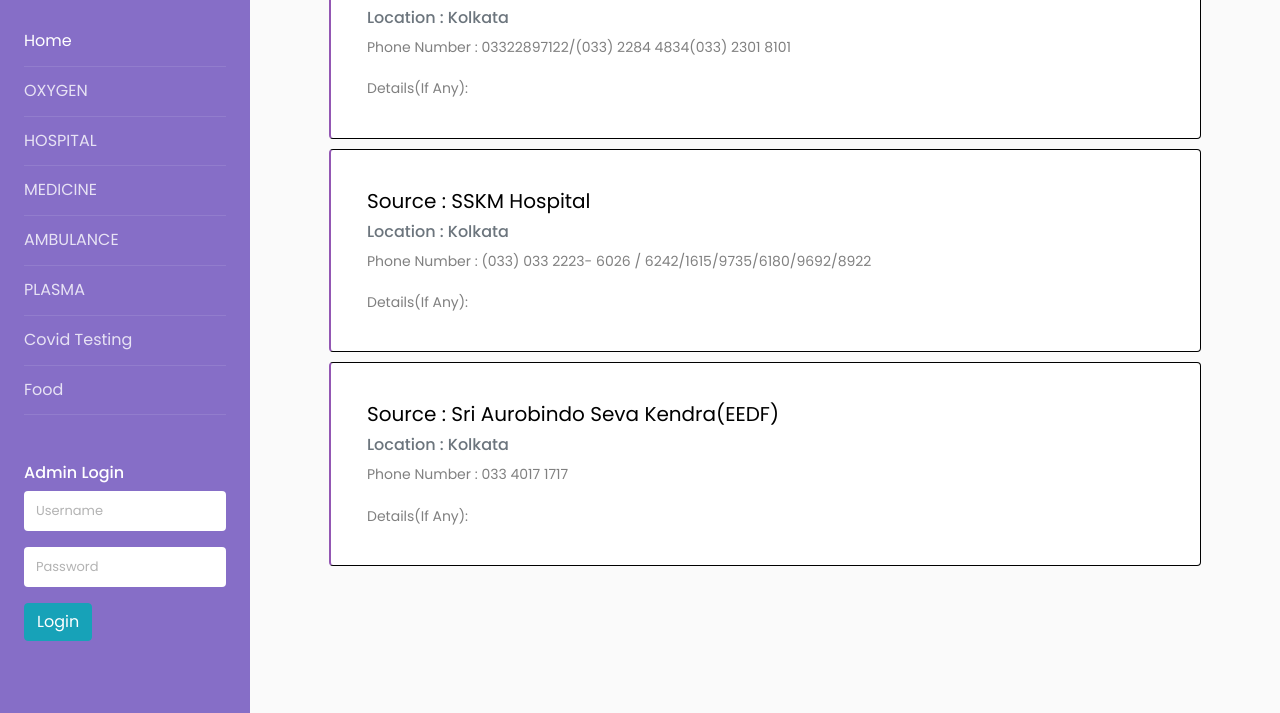
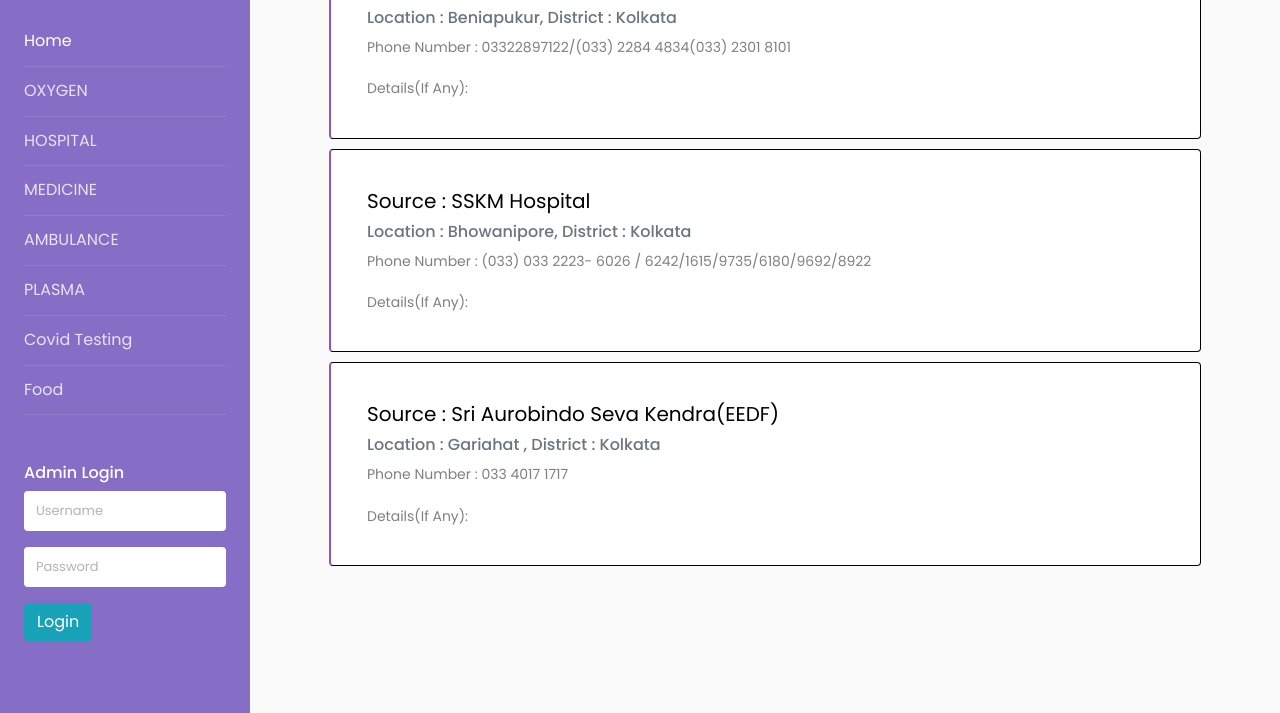
Before and after one commit to Ayush-projects/cryptox, a plain HTML site: page hospital.html in a window 1280 px wide. Shown: the part 171-884 px from the top of the page. Drawn offline with Linux system fonts and the light colour scheme.

Commit message:
added district

```diff
--- a/hospital.html
+++ b/hospital.html
@@ -104,9 +104,9 @@
 
     <script>
         const apiResult = [
-    {hospital: 'Calcutta Medical College', location: 'Kolkata', number: '03322897122/(033) 2284 4834(033) 2301 8101', details : ''},
-    {hospital: 'SSKM Hospital', location: 'Kolkata', number: '(033) 033 2223- 6026 / 6242/1615/9735/6180/9692/8922', details : ''},
-    {hospital: 'Sri Aurobindo Seva Kendra(EEDF)', location: 'Kolkata', number: '033 4017 1717', details : ''},
+    {hospital: 'Calcutta Medical College', district: 'Kolkata', location:'Beniapukur',  number: '03322897122/(033) 2284 4834(033) 2301 8101', details : ''},
+    {hospital: 'SSKM Hospital', district: 'Kolkata', location:'Bhowanipore', number: '(033) 033 2223- 6026 / 6242/1615/9735/6180/9692/8922', details : ''},
+    {hospital: 'Sri Aurobindo Seva Kendra(EEDF)', district: 'Kolkata', location:'Gariahat ', number: '033 4017 1717', details : ''},
 ];
 
         const container = document.getElementById('accordion');
@@ -121,7 +121,7 @@
         <div class="card" style = "border-left: 2px solid #9357b3;margin-top: 10px;margin-bottom: 10px; ">
                         <div class="card-body">
                             <h5 class="card-title">Source : ${result.hospital}</h5>
-                            <h6 class="card-subtitle mb-2 text-muted">Location : ${result.location}</h6>
+                            <h6 class="card-subtitle mb-2 text-muted">Location : ${result.location}, District : ${result.district}</h6>
                             <p class="card-text">Phone Number : ${result.number}</p>
                             <p class="card-text">Details(If Any): ${result.details}</p>
                           </div>
```
Also changed, not shown: oxygen.html (+4 -4 lines).
